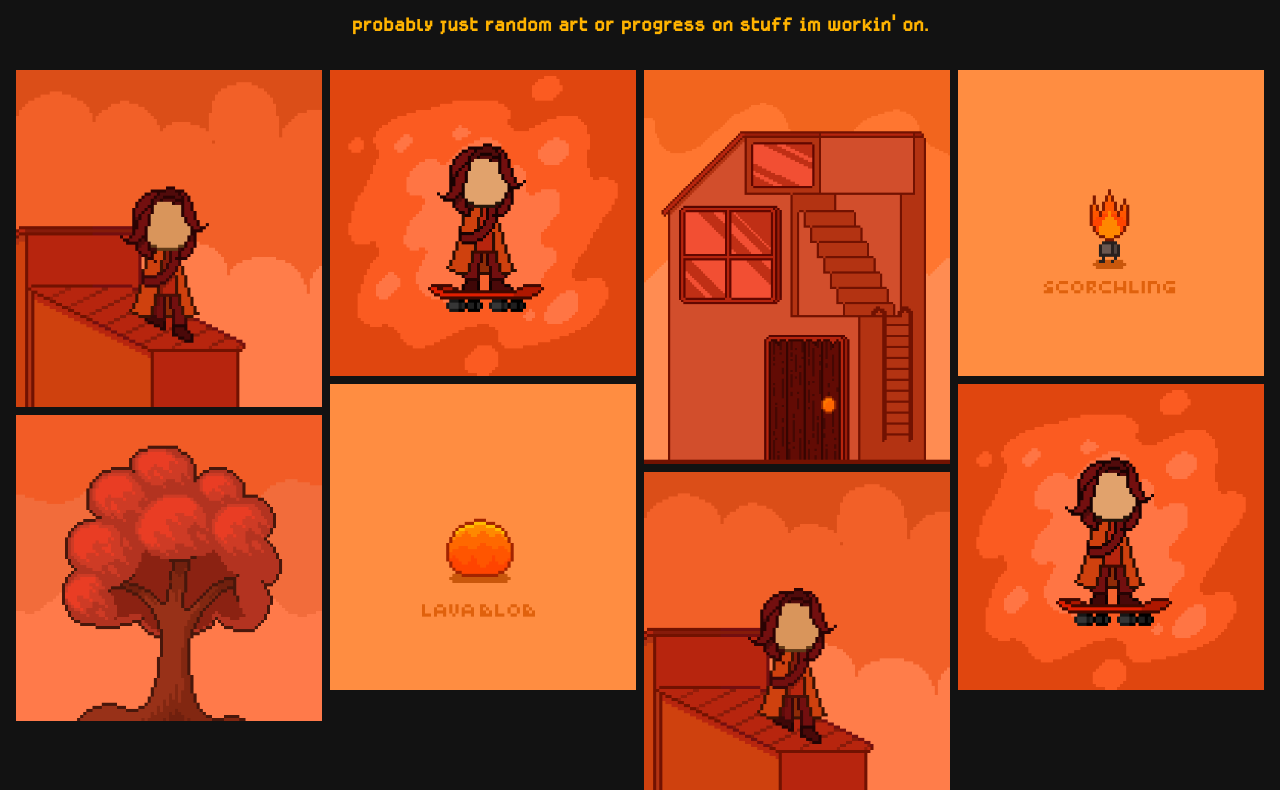
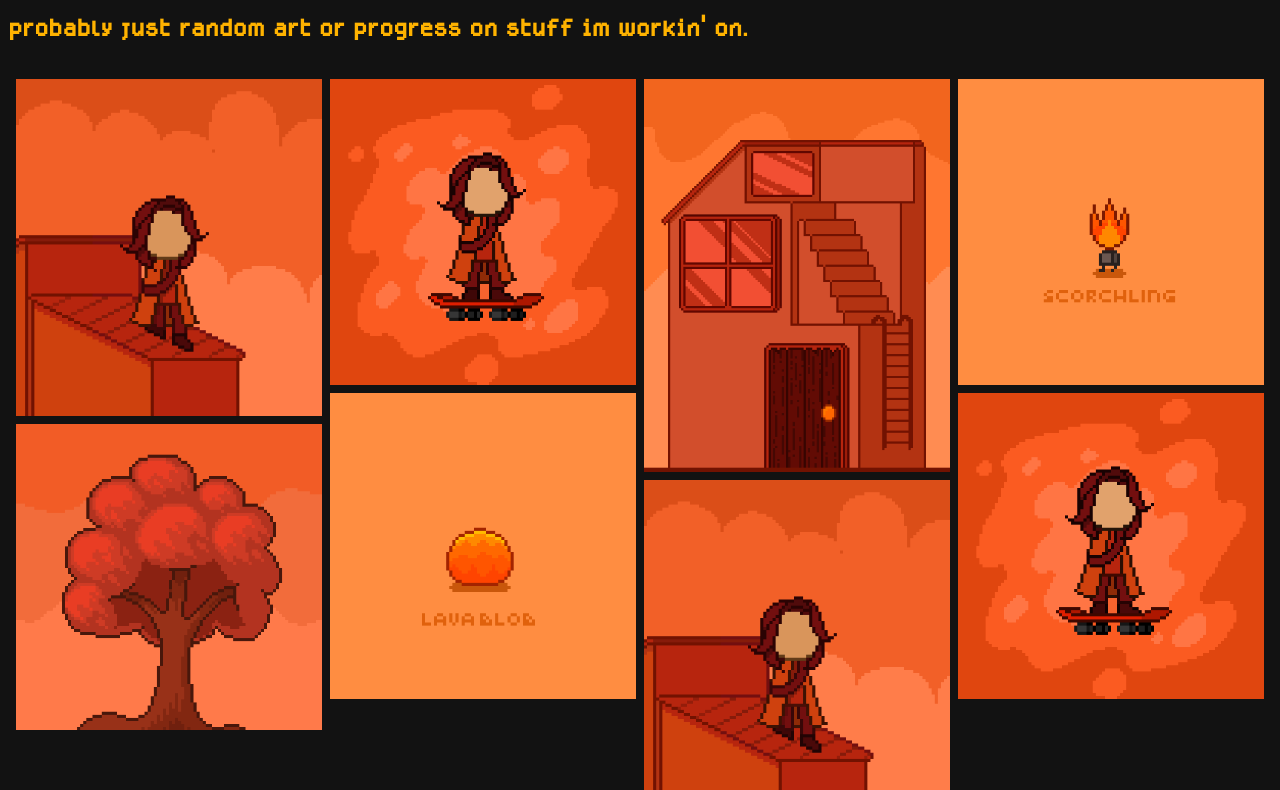
Before and after one commit to lem0nmel0n/lost-pages, a plain HTML site: page index.html in a window 1280 px wide. Shown: the part 88-878 px from the top of the page. Drawn offline with Linux system fonts and the light colour scheme.

Commit message:
Update index.html

```diff
--- a/index.html
+++ b/index.html
@@ -10,7 +10,7 @@
 <header>
 <title>lem0nmel0n - the lost pages</title>
 <h1>WELCOME TO THE LOST PAGES :]</h1>
-<h3>probably just random art or progress on stuff im workin' on.</h3>
+<h2>probably just random art or progress on stuff im workin' on.</h2>
 </header>
 
 
```
